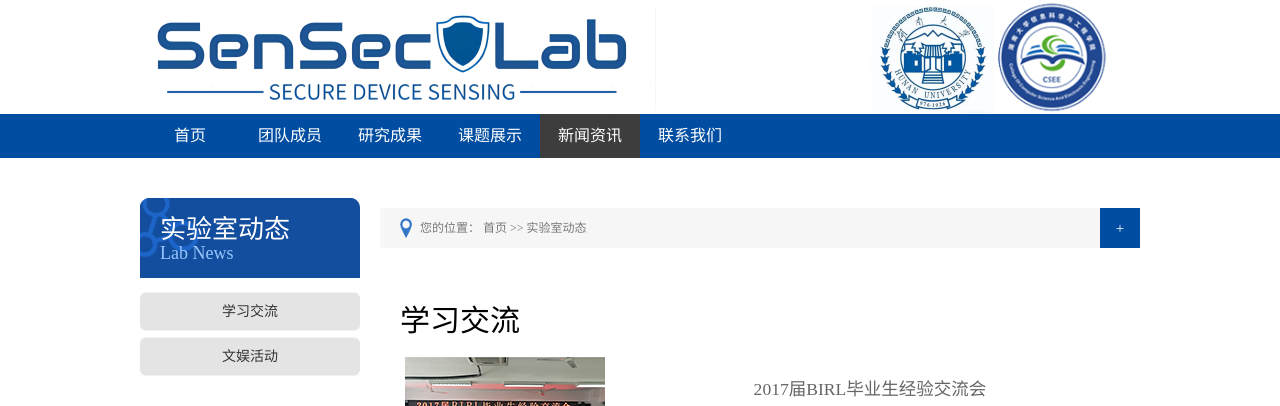
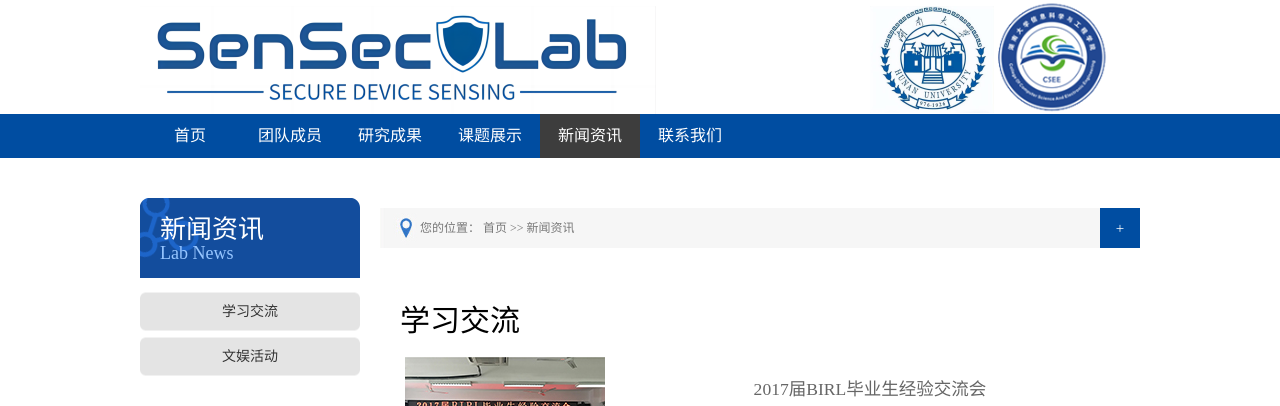
Before and after one commit to Wenqiangjin/wenqiangjin.github.io, a Jekyll site: the page built from pages/lab-news.html, in a window 1280 px wide. Shown: the top 406 px of the page. Built offline with Jekyll 4.4.1, drawn with Linux system fonts in a browser that asks for light colours.

```diff
--- a/entertainment/_posts/2018-03-18-entertainment1.html
+++ b/entertainment/_posts/2018-03-18-entertainment1.html
@@ -3,7 +3,7 @@
 permalink: /entertainment/entertainment1.html
 category: lab-news
 category-en: Lab News
-category-cn: 实验室动态
+category-cn: 新闻资讯
 type: 文娱活动
 type-en: entertainment
 image: entertainment1
--- a/learning-exchange/_posts/2018-03-18-learning-exchange1.html
+++ b/learning-exchange/_posts/2018-03-18-learning-exchange1.html
@@ -3,7 +3,7 @@
 permalink: /learning-exchange/learning-exchange1.html
 category: lab-news
 category-en: Lab News
-category-cn: 实验室动态
+category-cn: 新闻资讯
 type: 学习交流
 type-en: learning-exchange
 image: learning-exchange1
--- a/pages/entertainment.html
+++ b/pages/entertainment.html
@@ -3,7 +3,7 @@
 permalink: /entertainment/
 category: lab-news
 category-en: Lab News
-category-cn: 实验室动态
+category-cn: 新闻资讯
 type: 文娱活动
 title: 文娱活动
 keywords: 文娱活动
--- a/pages/lab-news.html
+++ b/pages/lab-news.html
@@ -3,11 +3,11 @@
 permalink: /lab-news/
 category: lab-news
 category-en: Lab News
-category-cn: 实验室动态
-type: 实验室动态
-title: 实验室动态
-keywords: 实验室动态
-description: 实验室动态
+category-cn: 新闻资讯
+type: 新闻资讯
+title: 新闻资讯
+keywords: 新闻资讯
+description: 新闻资讯
 ---
 <div class="n_list">
   <div class="n_list_c">
--- a/pages/learning-exchange.html
+++ b/pages/learning-exchange.html
@@ -3,7 +3,7 @@
 permalink: /learning-exchange/
 category: lab-news
 category-en: Lab News
-category-cn: 实验室动态
+category-cn: 新闻资讯
 type: 学习交流
 title: 学习交流
 keywords: 学习交流
```
